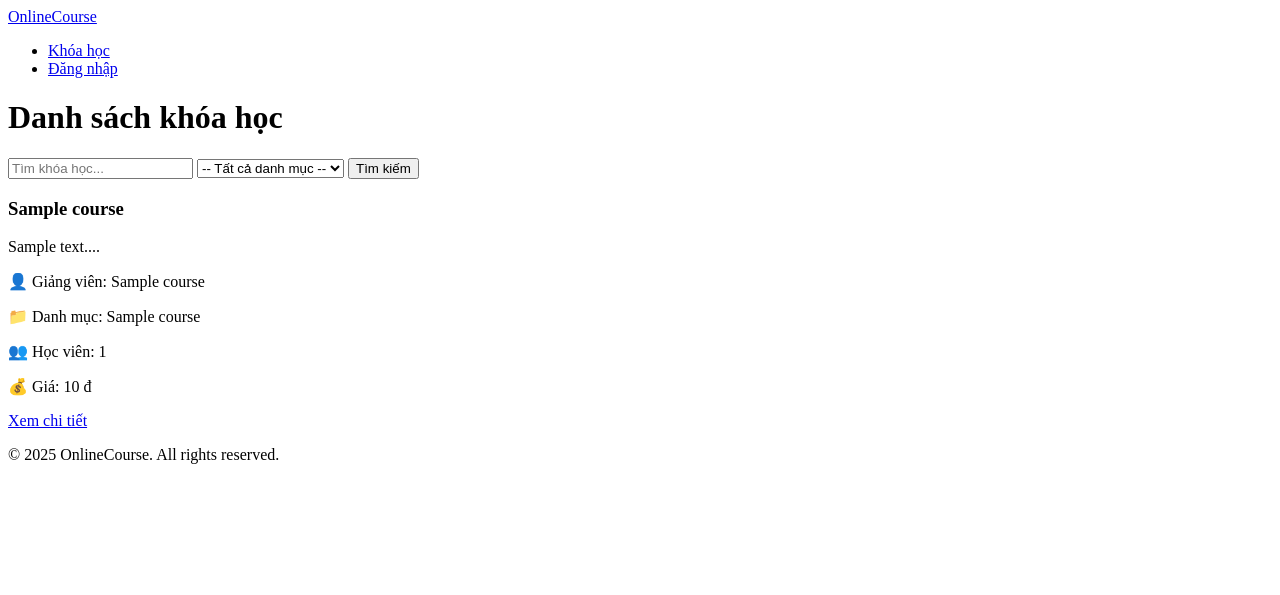
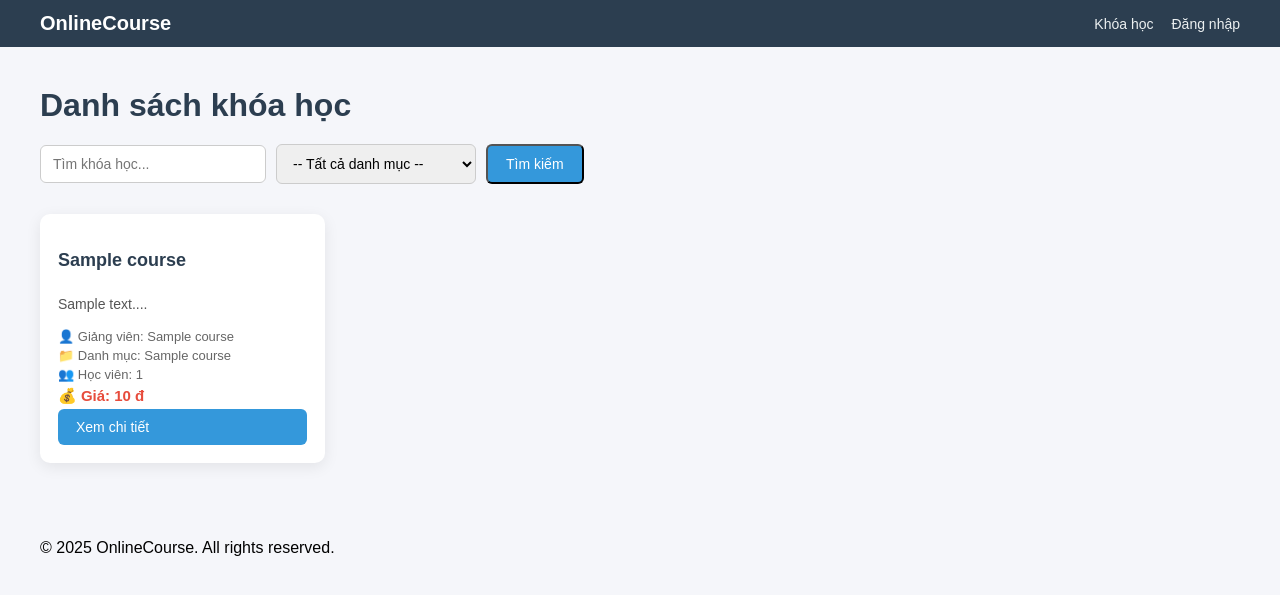
Before and after one commit to ngocluong0101/CNWeb_BTTH02, a PHP site: the page made by onlinecourse/views/courses/index.php in a window 1280 px wide. Shown: the top 595 px of the page. Run offline with PHP 8.4, Linux system fonts and the light colour scheme; the template is opened without the code that fills it: most values are stand-ins (such as "Sample title", 1, 10 or a date in 2020).

Commit message:
update feature seach + UI

```diff
--- a/onlinecourse/assets/css/style.css
+++ b/onlinecourse/assets/css/style.css
@@ -0,0 +1,281 @@
+/* ===== COMMON ===== */
+h1 {
+    margin: 20px 0;
+    color: #2c3e50;
+}
+
+/* ===== SEARCH FORM ===== */
+.search-form {
+    display: flex;
+    flex-wrap: wrap;
+    gap: 10px;
+    margin: 20px 0 30px;
+    align-items: center;
+}
+
+.search-input,
+.search-select {
+    padding: 10px 12px;
+    font-size: 14px;
+    border-radius: 6px;
+    border: 1px solid #ccc;
+    outline: none;
+    min-width: 200px;
+}
+
+.search-input:focus,
+.search-select:focus {
+    border-color: #3498db;
+}
+
+/* ===== SEARCH INFO ===== */
+.search-info {
+    font-size: 15px;
+    color: #555;
+    margin-bottom: 5px;
+}
+
+.result-count {
+    margin: 10px 0 20px;
+    font-weight: 500;
+}
+
+.no-results {
+    color: #e74c3c;
+    margin-bottom: 15px;
+}
+
+/* ===== COURSE LIST ===== */
+.course-list {
+    display: grid;
+    grid-template-columns: repeat(auto-fill, minmax(280px, 1fr));
+    gap: 20px;
+    margin-bottom: 40px;
+}
+
+.course-card {
+    background: #fff;
+    border-radius: 10px;
+    padding: 18px;
+    box-shadow: 0 4px 15px rgba(0,0,0,0.08);
+    display: flex;
+    flex-direction: column;
+    justify-content: space-between;
+}
+
+.course-card h3 {
+    font-size: 18px;
+    color: #2c3e50;
+    margin-bottom: 8px;
+}
+
+.course-card .description {
+    font-size: 14px;
+    color: #555;
+    line-height: 1.6;
+    margin-bottom: 10px;
+}
+
+.course-meta p {
+    font-size: 13px;
+    margin: 4px 0;
+    color: #666;
+}
+
+.course-meta .price {
+    font-size: 15px;
+    color: #e74c3c;
+    font-weight: bold;
+    margin-top: 5px;
+}
+
+/* ===== COURSE DETAIL ===== */
+.course-detail {
+    max-width: 900px;
+    margin: 30px auto;
+    padding: 25px;
+    background: #fff;
+    border-radius: 10px;
+    box-shadow: 0 4px 15px rgba(0,0,0,0.08);
+}
+
+.course-detail h1 {
+    font-size: 28px;
+    margin-bottom: 20px;
+}
+
+.course-info {
+    display: grid;
+    grid-template-columns: repeat(auto-fit, minmax(220px, 1fr));
+    gap: 15px;
+    padding-bottom: 15px;
+    border-bottom: 1px solid #eee;
+}
+
+.course-info p {
+    font-size: 15px;
+    color: #555;
+}
+
+.course-info .price {
+    font-size: 18px;
+    color: #e74c3c;
+}
+
+/* ===== DESCRIPTION ===== */
+.course-description {
+    margin-top: 25px;
+}
+
+.course-description h2 {
+    font-size: 20px;
+    margin-bottom: 10px;
+}
+
+.course-description p {
+    font-size: 15px;
+    line-height: 1.7;
+}
+
+/* ===== ACTIONS ===== */
+.course-actions {
+    margin-top: 30px;
+    display: flex;
+    flex-wrap: wrap;
+    gap: 12px;
+    align-items: center;
+}
+
+/* ===== BUTTONS ===== */
+.btn {
+    padding: 10px 18px;
+    border-radius: 6px;
+    font-size: 14px;
+    text-decoration: none;
+    transition: 0.3s;
+    cursor: pointer;
+}
+
+.btn-primary {
+    background: #3498db;
+    color: #fff;
+}
+
+.btn-primary:hover {
+    background: #2980b9;
+}
+
+.btn-secondary {
+    background: #ecf0f1;
+    color: #333;
+}
+
+.btn-secondary:hover {
+    background: #dfe6e9;
+}
+
+/* ===== ALERT ===== */
+.alert {
+    padding: 12px 15px;
+    border-radius: 6px;
+    font-size: 14px;
+}
+
+.alert-success {
+    background: #eafaf1;
+    color: #2ecc71;
+    border: 1px solid #c8f0dd;
+}
+
+/* ===== RESPONSIVE ===== */
+@media (max-width: 600px) {
+    .course-actions {
+        flex-direction: column;
+        align-items: stretch;
+    }
+
+    .course-detail h1 {
+        font-size: 22px;
+    }
+}
+/* ===== LAYOUT ===== */
+body {
+    margin: 0;
+    font-family: Arial, Helvetica, sans-serif;
+    background: #f5f6fa;
+}
+
+.container {
+    max-width: 1200px;
+    margin: 0 auto;
+    padding: 0 15px;
+}
+
+.main-content {
+    padding: 20px 0;
+}
+
+/* ===== NAVBAR ===== */
+.navbar {
+    background: #2c3e50;
+    padding: 12px 0;
+}
+
+.navbar .brand {
+    color: #fff;
+    font-size: 20px;
+    font-weight: bold;
+    text-decoration: none;
+}
+
+.navbar .container {
+    display: flex;
+    justify-content: space-between;
+    align-items: center;
+}
+
+.nav-menu {
+    list-style: none;
+    display: flex;
+    gap: 18px;
+    margin: 0;
+    padding: 0;
+}
+
+.nav-menu li a {
+    color: #ecf0f1;
+    text-decoration: none;
+    font-size: 14px;
+}
+
+.nav-menu li a:hover {
+    text-decoration: underline;
+}
+
+/* ===== ALERT (FLASH) ===== */
+.alert {
+    margin-bottom: 15px;
+    padding: 12px 15px;
+    border-radius: 6px;
+    font-size: 14px;
+}
+
+.alert-success {
+    background: #eafaf1;
+    color: #2ecc71;
+}
+
+.alert-error {
+    background: #fdecea;
+    color: #e74c3c;
+}
+
+.alert-warning {
+    background: #fff4e5;
+    color: #e67e22;
+}
+
+.alert-info {
+    background: #e8f4fd;
+    color: #3498db;
+}
--- a/onlinecourse/index.php
+++ b/onlinecourse/index.php
@@ -79,7 +79,7 @@ switch ($url) {
 }
 // Get controller and action
 $controller = $_GET['controller'] ?? 'home';
-$action = $_GET['action'] ?? 'index';  // ✅ FIXED: Thêm dấu $
+$action = $_GET['action'] ?? 'index';  //
 
 // Sanitize inputs
 $controller = preg_replace('/[^a-zA-Z0-9]/', '', $controller);
--- a/onlinecourse/views/layouts/header.php
+++ b/onlinecourse/views/layouts/header.php
@@ -10,7 +10,8 @@ if (session_status() === PHP_SESSION_NONE) {
     <meta charset="UTF-8">
     <meta name="viewport" content="width=device-width, initial-scale=1.0">
     <title><?= isset($pageTitle) ? htmlspecialchars($pageTitle) . ' - ' : '' ?>OnlineCourse</title>
-    <link rel="stylesheet" href="assets/css/style.css">
+    <link rel="stylesheet" href="/CSE485/ThucHanh/CNWeb_BTTH02/onlinecourse/assets/css/style.css">
+
 </head>
 <body>
     <nav class="navbar">
```
Also changed, not shown: onlinecourse/controllers/CourseController.php (+54 -25 lines), onlinecourse/models/Category.php (+68 -4 lines), onlinecourse/models/Course.php (+142 -15 lines).
